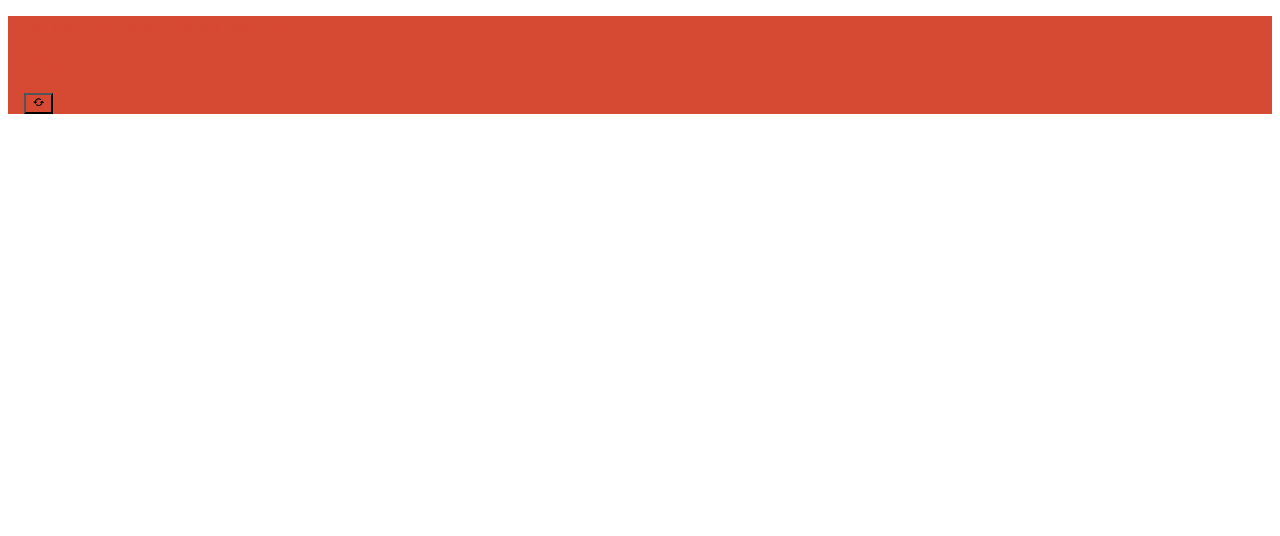
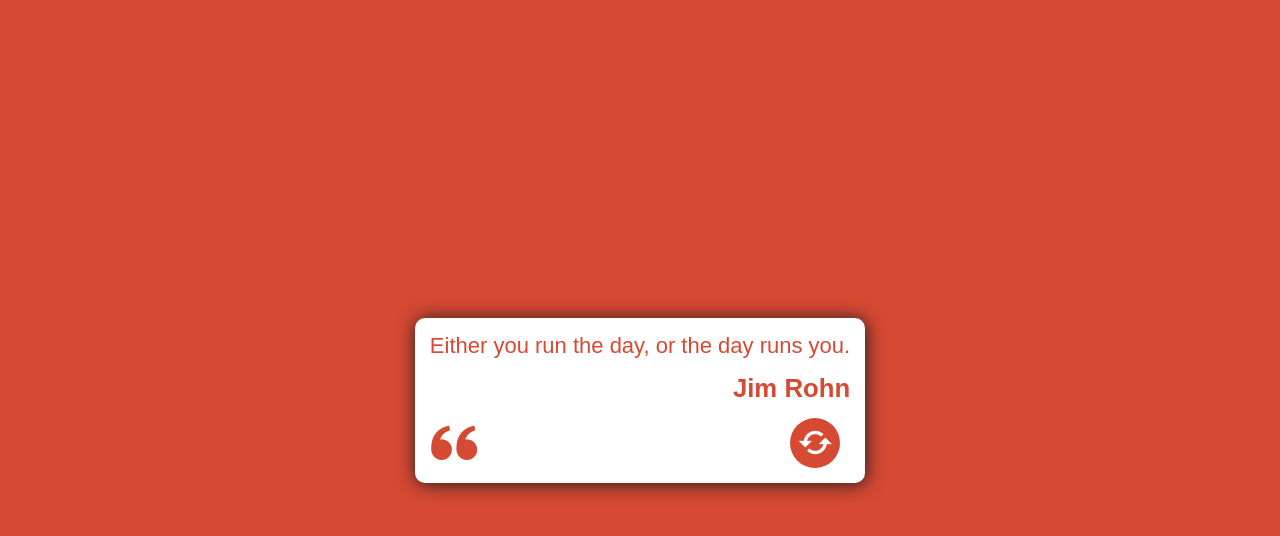
Before and after one commit to MdzEdgar/reactjs-entregable01, a React (Vite) app: page / in a window 1280 px wide. Shown: the top 536 px of the page. Built offline with nearby package versions, Linux system fonts and the light colour scheme.

Commit message:
Estilos finalizados

```diff
--- a/src/App.css
+++ b/src/App.css
@@ -0,0 +1,49 @@
+.App{
+  min-height: 100vh;
+  display: flex;
+  align-items: center;
+  justify-content: center;
+  font-family: sans-serif;
+  font-size: 22px;
+  padding: 10px;
+}
+
+.quoteBox{
+  background-color: white;
+  padding: 15px;
+  border-radius: 10px;
+  max-width: 800px;
+  position: relative;
+  box-shadow: 1px 1px 18px rgb(27, 27, 27);
+}
+
+.quoteBox__author{
+  text-align: right;
+  margin: 15px 0;
+}
+
+.quoteBox__icon{
+  position: absolute;
+  bottom:12px;
+  left: 12px;
+  font-size: 55px;
+}
+
+.quoteBox__button{
+  font-size: 40px;
+  color: white;
+  border: none;
+  border-radius: 50%;
+  width: 50px;
+  aspect-ratio: 1;
+  display: flex;
+  justify-content: center;
+  align-items: center;
+  margin: 0 10px 0 auto;
+  cursor: pointer;
+  transition: transform 200ms ease;
+}
+
+.quoteBox__button:hover{
+  transform: scale(1.03);
+}
--- a/src/components/QuoteBox.jsx
+++ b/src/components/QuoteBox.jsx
@@ -3,10 +3,10 @@ import QuoteButton from './QuoteButton'
 
 const QuoteBox = ({quote, newQuote, color}) => {
   return (
-    <div style={{color: color}}>
-      <p>{quote.quote}</p>
-      <h3>{quote.author}</h3>
-      <i className='bx bxs-quote-alt-left'></i>
+    <div className='quoteBox' style={{color: color}}>
+      <p className='quoteBox__quote'>{quote.quote}</p>
+      <h3 className='quoteBox__author'>{quote.author}</h3>
+      <i className='quoteBox__icon bx bxs-quote-alt-left'></i>
       <QuoteButton color={color} newQuote={newQuote} />
     </div>
   )
--- a/src/components/QuoteButton.jsx
+++ b/src/components/QuoteButton.jsx
@@ -2,7 +2,7 @@ import React from 'react'
 
 const QuoteButton = ({newQuote, color}) => {
   return (
-    <button onClick={newQuote} style={{backgroundColor: color}} >
+    <button className='quoteBox__button' onClick={newQuote} style={{backgroundColor: color}} >
       <i className='bx bx-refresh'></i>
     </button>
   )
--- a/src/index.css
+++ b/src/index.css
@@ -0,0 +1,11 @@
+body{
+  margin: 0;
+}
+
+*{
+  box-sizing: border-box;
+}
+
+p, h1, h2, h3, h4, h5, h6 {
+  margin: 0;
+}
```
